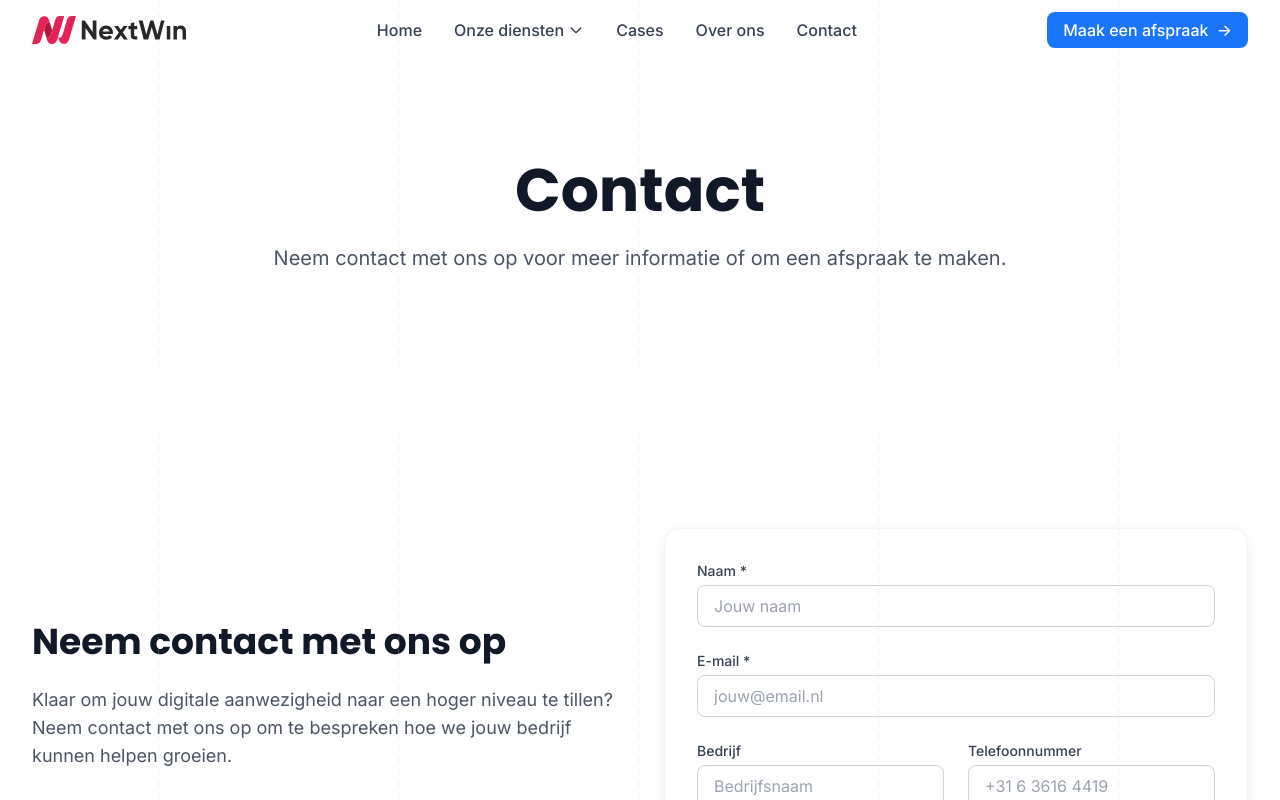
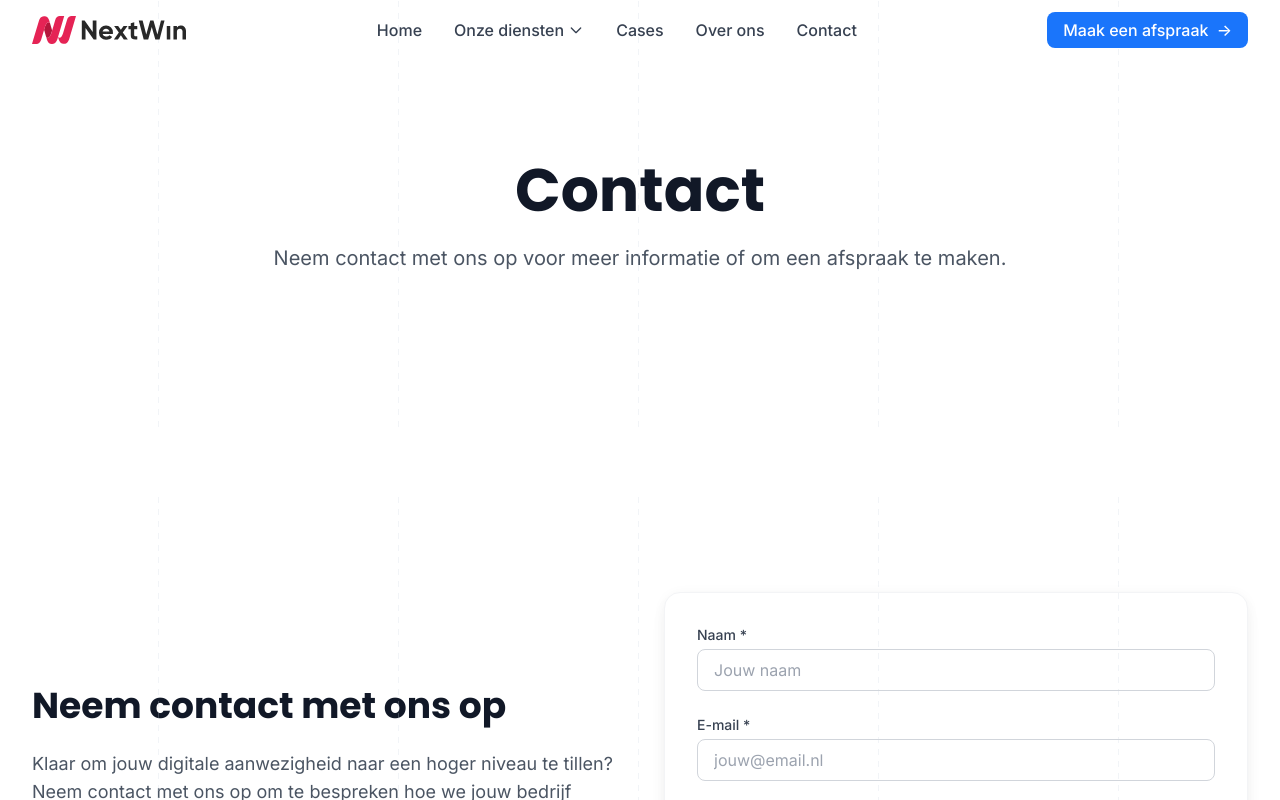
Before and after one commit to Next-win/nextwin-website, a Next.js app: page /contact in a window 1280 px wide. Shown: the top 800 px of the page. Built offline with nearby package versions, Linux system fonts and the light colour scheme.

Commit message:
Fix Section component prop error in contact page

```diff
--- a/src/app/contact/page.tsx
+++ b/src/app/contact/page.tsx
@@ -10,7 +10,7 @@ export const metadata: Metadata = {
 const ContactPage = () => {
   return (
     <>
-      <Section spacing="xl" className="pt-32 md:pt-40 mb-16">
+      <Section className="py-32 md:py-40 mb-16">
         <div className="max-w-3xl mx-auto text-center">
           <h1 className="text-4xl md:text-5xl lg:text-6xl font-bold mb-6">Contact</h1>
           <p className="text-xl text-gray-600 dark:text-gray-300">
```
